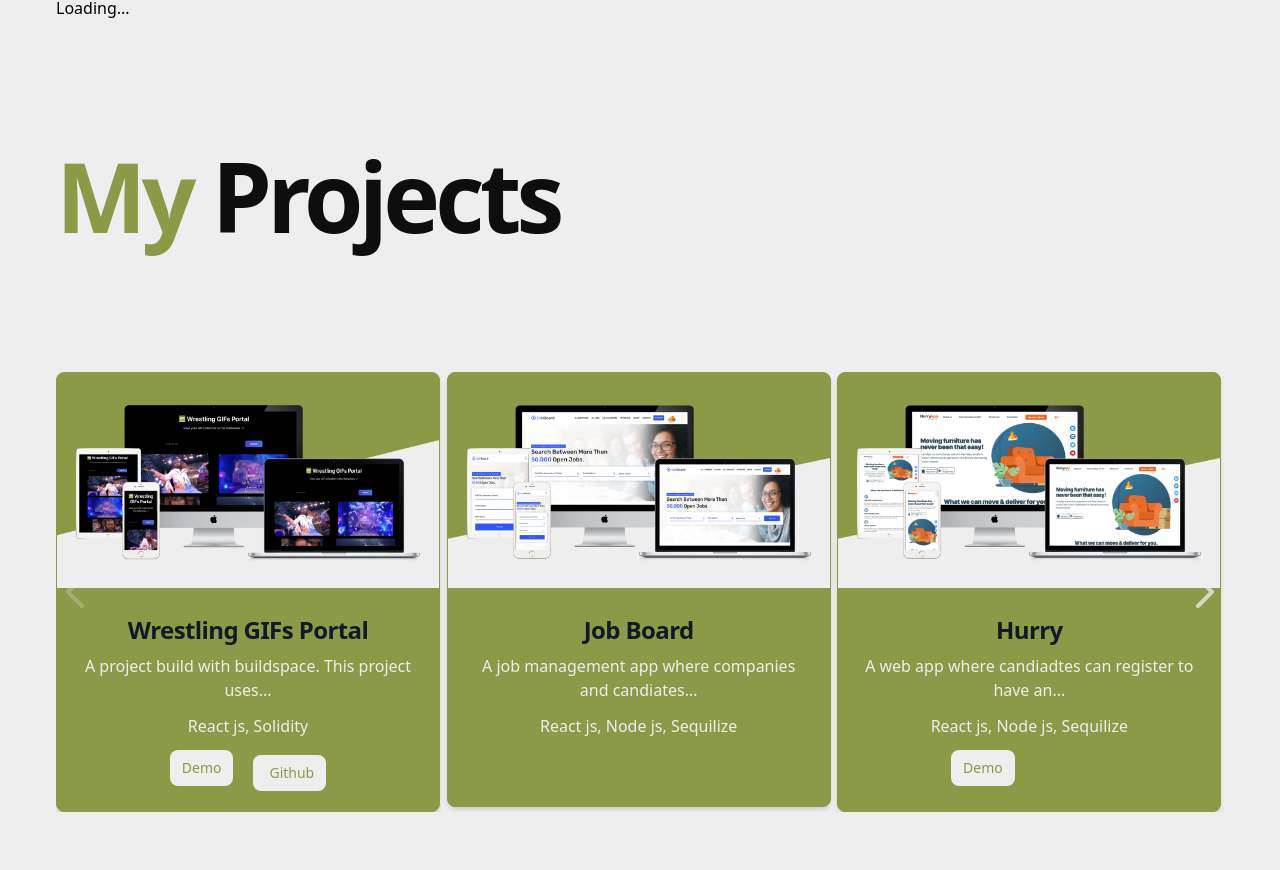
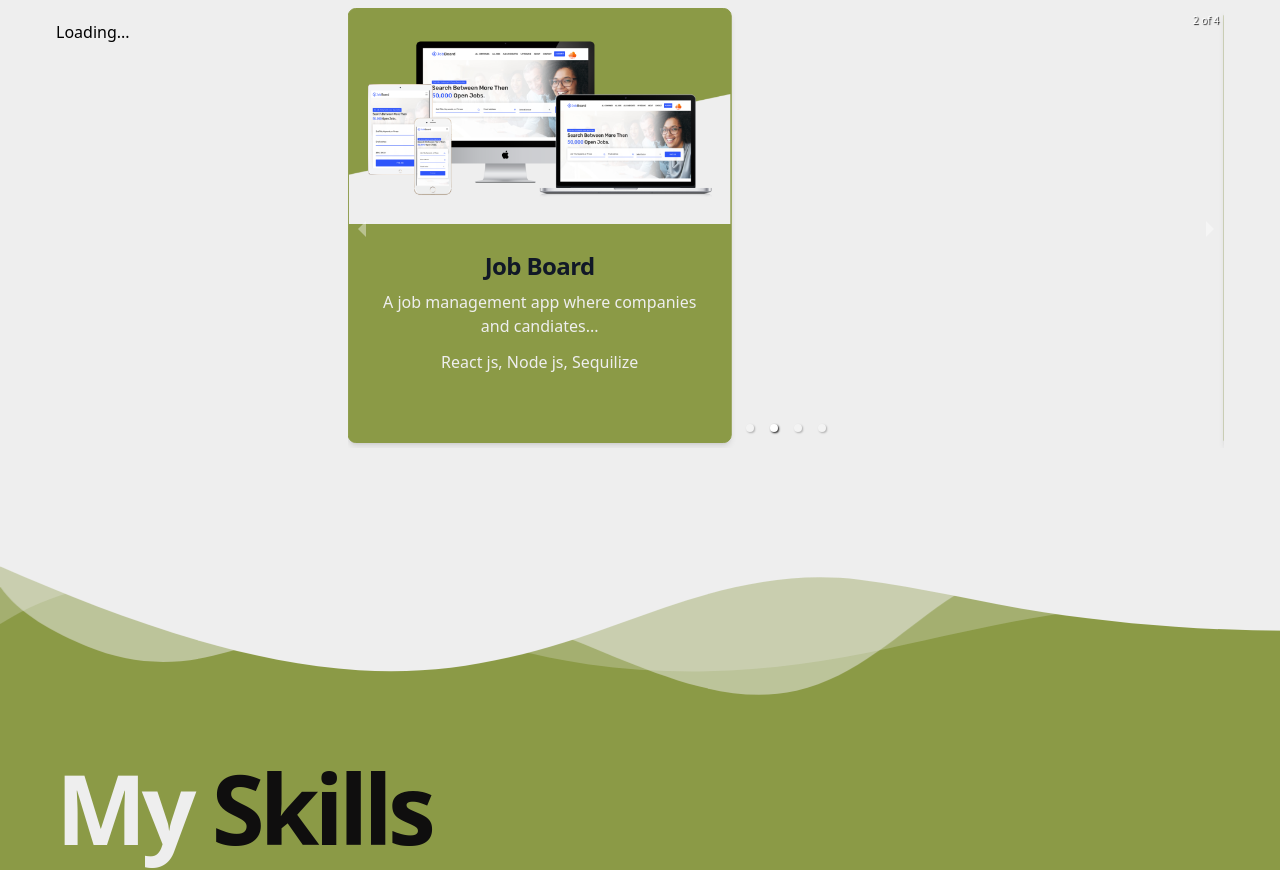
Before and after one commit to RayanAbid/RayanAbidPortfolio, a Next.js app: page / in a window 1280 px wide. Shown: the part 1192-2062 px from the top of the page. Built offline with nearby package versions, Linux system fonts and the light colour scheme; no server answers; some icons are missing.

Commit message:
update carousel

```diff
--- a/components/Carousel/Carousel.js
+++ b/components/Carousel/Carousel.js
@@ -4,8 +4,10 @@ import { useState, useRef, useEffect } from "react";
 import WrestlingGifImage from "../../assets/Images/projectsImages/wrestlinggif.png";
 import PitchProfile from "../../assets/Images/projectsImages/pitchprofile.png";
 import HurryApp from "../../assets/Images/projectsImages/HurryApp.png";
+import "react-responsive-carousel/lib/styles/carousel.min.css"; // requires a loader
+import { Carousel } from "react-responsive-carousel";
 
-const Carousel = () => {
+const CarouselComp = () => {
   const data = [
     {
       title: "Wrestling GIFs Portal",
@@ -24,6 +26,15 @@ const Carousel = () => {
       projectType: "Web app",
       tools: "React js, Node js, Sequilize",
       desc: "A job management app where companies and candiates can onboard to find jobs around the world.",
+    },
+    {
+      title: "Hurry",
+      link: "https://hurry.vercel.app/",
+      // gitLink: "https://replit.com/@RayanAbid2/gif-portal-starter-project",
+      imageUrl: HurryApp,
+      projectType: "Web app",
+      tools: "React js, Node js, Sequilize",
+      desc: "A web app where candiadtes can register to have an interview with the company.",
     },
     {
       title: "Hurry",
@@ -84,59 +95,14 @@ const Carousel = () => {
   return (
     <div className="carousel my-12 mx-auto">
       <div className="relative overflow-hidden">
-        <div className="flex justify-between absolute top left w-full h-full">
-          <button
-            onClick={movePrev}
-            className="hover:bg-blue-900/75 text-white w-10 h-full text-center opacity-75 hover:opacity-100 disabled:opacity-25 disabled:cursor-not-allowed z-10 p-0 m-0 transition-all ease-in-out duration-300"
-            disabled={isDisabled("prev")}
-          >
-            <svg
-              xmlns="http://www.w3.org/2000/svg"
-              className="h-12 w-20 -ml-5"
-              fill="none"
-              viewBox="0 0 24 24"
-              stroke="currentColor"
-              strokeWidth={2}
-            >
-              <path
-                strokeLinecap="round"
-                strokeLinejoin="round"
-                d="M15 19l-7-7 7-7"
-              />
-            </svg>
-            <span className="sr-only">Prev</span>
-          </button>
-          <button
-            onClick={moveNext}
-            className="hover:bg-blue-900/75 text-white w-10 h-full text-center opacity-75 hover:opacity-100 disabled:opacity-25 disabled:cursor-not-allowed z-10 p-0 m-0 transition-all ease-in-out duration-300"
-            disabled={isDisabled("next")}
-          >
-            <svg
-              xmlns="http://www.w3.org/2000/svg"
-              className="h-12 w-20 -ml-5"
-              fill="none"
-              viewBox="0 0 24 24"
-              stroke="currentColor"
-              strokeWidth={2}
-            >
-              <path
-                strokeLinecap="round"
-                strokeLinejoin="round"
-                d="M9 5l7 7-7 7"
-              />
-            </svg>
-            <span className="sr-only">Next</span>
-          </button>
-        </div>
-        <div
-          ref={carousel}
-          className="carousel-container relative flex gap-1 overflow-hidden scroll-smooth snap-x snap-mandatory touch-pan-x z-0"
-        >
+        <div className="flex justify-between absolute top left w-full h-full"></div>
+        <div ref={carousel} className="  flex flex-1 ">
+          <Carousel autoPlay={true} centerMode={false}>
             {data.map((resource, index) => {
               return (
                 <div
                   key={index}
-                className="carousel-item text-center sm:w-full w-full snap-start"
+                  className=" text-center  xs:w-full w-full snap-start"
                 >
                   <div className="max-w-sm  rounded-lg border  shadow-md bg-main border-main">
                     <Image
@@ -198,10 +164,11 @@ const Carousel = () => {
                 </div>
               );
             })}
+          </Carousel>
         </div>
       </div>
     </div>
   );
 };
 
-export default Carousel;
+export default CarouselComp;
--- a/components/Carousel/VideoCarousel.js
+++ b/components/Carousel/VideoCarousel.js
@@ -4,6 +4,7 @@ import { useState, useRef, useEffect } from "react";
 import WrestlingGifImage from "../../assets/Images/projectsImages/wrestlinggif.png";
 import PitchProfile from "../../assets/Images/projectsImages/pitchprofile.png";
 import HurryApp from "../../assets/Images/projectsImages/HurryApp.png";
+import { Carousel } from "react-responsive-carousel";
 
 const VideoCarousel = ({ data }) => {
   const maxScrollWidth = useRef(0);
@@ -54,61 +55,16 @@ const VideoCarousel = ({ data }) => {
   return (
     <div className="carousel my-12 mx-auto">
       <div className="relative overflow-hidden">
-        <div className="flex justify-between absolute top left w-full h-full">
-          <button
-            onClick={movePrev}
-            className="hover:bg-blue-900/75 text-white w-10 h-full text-center opacity-75 hover:opacity-100 disabled:opacity-25 disabled:cursor-not-allowed z-10 p-0 m-0 transition-all ease-in-out duration-300"
-            disabled={isDisabled("prev")}
-          >
-            <svg
-              xmlns="http://www.w3.org/2000/svg"
-              className="h-12 w-20 -ml-5"
-              fill="none"
-              viewBox="0 0 24 24"
-              stroke="currentColor"
-              strokeWidth={2}
-            >
-              <path
-                strokeLinecap="round"
-                strokeLinejoin="round"
-                d="M15 19l-7-7 7-7"
-              />
-            </svg>
-            <span className="sr-only">Prev</span>
-          </button>
-          <button
-            onClick={moveNext}
-            className="hover:bg-blue-900/75 text-white w-10 h-full text-center opacity-75 hover:opacity-100 disabled:opacity-25 disabled:cursor-not-allowed z-10 p-0 m-0 transition-all ease-in-out duration-300"
-            disabled={isDisabled("next")}
-          >
-            <svg
-              xmlns="http://www.w3.org/2000/svg"
-              className="h-12 w-20 -ml-5"
-              fill="none"
-              viewBox="0 0 24 24"
-              stroke="currentColor"
-              strokeWidth={2}
-            >
-              <path
-                strokeLinecap="round"
-                strokeLinejoin="round"
-                d="M9 5l7 7-7 7"
-              />
-            </svg>
-            <span className="sr-only">Next</span>
-          </button>
-        </div>
-        <div
-          ref={carousel}
-          className="carousel-container relative flex gap-1 overflow-hidden scroll-smooth snap-x snap-mandatory touch-pan-x z-0"
-        >
+        <div className="flex justify-between absolute top left w-full h-full"></div>
+        <div ref={carousel} className="  flex flex-1 ">
+          <Carousel autoPlay={true} centerMode={false}>
             {data.map((item, index) => {
               console.log("itemitem", item?.snippet?.thumbnails?.default?.url);
 
               return (
                 <div
                   key={index}
-                className="carousel-item text-center sm:w-full w-full snap-start"
+                  className=" text-center flex flex-1  sm:w-full w-full snap-start"
                 >
                   <a
                     target={"_blank"}
@@ -160,6 +116,7 @@ const VideoCarousel = ({ data }) => {
                 </div>
               );
             })}
+          </Carousel>
         </div>
       </div>
     </div>
--- a/components/MyProjects/MyProjects.js
+++ b/components/MyProjects/MyProjects.js
@@ -5,7 +5,7 @@ function MyProjects() {
   return (
     <>
       <div className="  relative border-top-color:bg-white xs:py-6 bg-white xs:px-7 xl:px-14">
-        <h1 className="xs:py-10 md:py-20 xs:text-6xl md:text-6xl lg:text-6xl xl:text-8xl font-black text-main text-center md:text-left tracking-tighter f-f-i md:w-7/12 leading-tight text-heading-color">
+        <h1 className="xs:py-10 md:py-20 xs:text-6xl md:text-6xl lg:text-6xl xl:text-6xl w-100 font-black text-main text-center md:text-left tracking-tighter f-f-i  leading-tight text-heading-color">
           <i class="fab text-gitBlack fa-github"></i> My{" "}
           <span className="text-dark">
             <span className="text-dark">Projects</span>
--- a/components/MyVideos/MyVideos.js
+++ b/components/MyVideos/MyVideos.js
@@ -32,7 +32,7 @@ function MyVideos() {
   return (
     <>
       <div className="  relative border-top-color:bg-white xs:py-6 bg-white xs:px-7 xl:px-14">
-        <h1 className="xs:py-10 md:py-20 xs:text-6xl md:text-6xl lg:text-6xl xl:text-8xl font-black text-main text-center md:text-left tracking-tighter f-f-i md:w-7/12 leading-tight text-heading-color">
+        <h1 className="xs:py-10 md:py-20 xs:text-6xl md:text-6xl lg:text-6xl xl:text-6xl w-100 font-black text-main text-center md:text-left tracking-tighter f-f-i  leading-tight text-heading-color">
           <i class="fa-brands text-ytred fa-youtube"></i> My{" "}
           <span className="text-dark">
             <span className="text-dark">Videos</span>
--- a/package.json
+++ b/package.json
@@ -14,6 +14,7 @@
     "react": "^16.14.0",
     "react-dom": "^16.14.0",
     "react-elastic-carousel": "^0.11.5",
+    "react-responsive-carousel": "^3.2.23",
     "typewriter-effect": "^2.19.0"
   },
   "devDependencies": {
--- a/pages/index.js
+++ b/pages/index.js
@@ -64,9 +64,15 @@ export default function Home() {
       <HeroSection />
       <AboutPage />
 
-      <MyVideos />
+      <div className="flex w-full lg:flex-row xs:flex-col ">
+        <MyVideos />
 
-      <MyProjects />
+        <MyProjects />
+      </div>
+
+      {/* <MyVideos />
+
+      <MyProjects /> */}
 
       <FavouriteTech />
       <Footer />
```
Also changed, not shown: 1 other file (tests, documents, lock files or other folders). Lines whose indentation alone changed are shown as unchanged.
